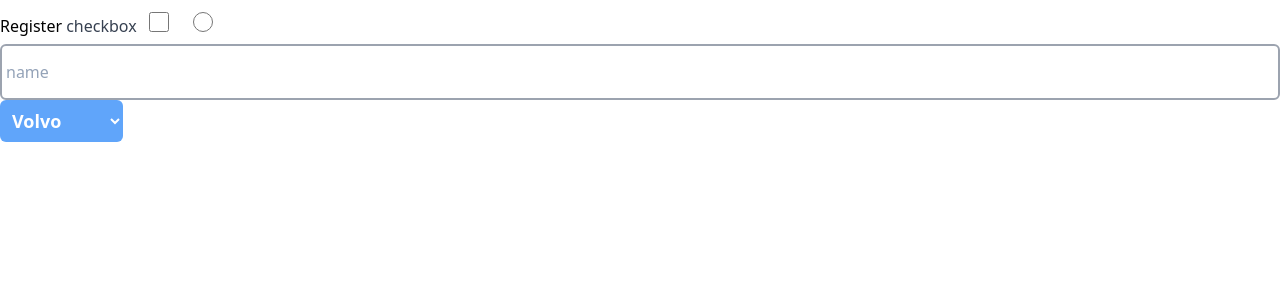
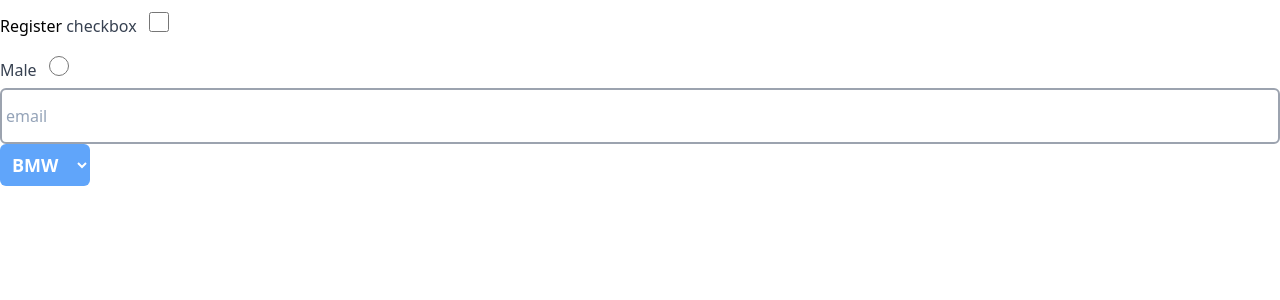
Before and after one commit to dipstech1/react-lib-prac, a React (Vite) app: page / in a window 1280 px wide. Shown: the top 300 px of the page. Built offline with nearby package versions, Linux system fonts and the light colour scheme.

Commit message:
reusbale component created

```diff
--- a/src/App.tsx
+++ b/src/App.tsx
@@ -1,21 +1,26 @@
 
 import { Button } from '@ui/Button'
+import { Textbox } from '@ui/Textbox'
+import { Radio } from '@ui/Radio'
+import { Select } from '@ui/Select'
 
 function App() {
+
+  const chg = (e:any) => {
+    console.log(e);
+
+  }
 
   return (
     <>
       <Button label='Register' type='button' />
       <label> checkbox</label>
       <input  type='checkbox'/>
-      <input type='radio'/>
-      <input type='text' placeholder='name'/>
-      <select name="cars" id="cars">
-  <option value="volvo">Volvo</option>
-  <option value="saab">Saab</option>
-  <option value="mercedes">Mercedes</option>
-  <option value="audi">Audi</option>
-</select>
+      <Radio name='gender' id='male' value={'Male'} label='Male'/>
+      {/* <input type='text' placeholder='name'/> */}
+      <Textbox placeholder='email'/>
+
+      <Select selectList={[{label:'Volvo', value:'Volvo'},{label:'BMW', value:'BMW'}]} onChange={chg} value={'BMW'}/>
 
 
     </>
--- /dev/null
+++ b/src/shared/ui/Radio/index.tsx
@@ -0,0 +1,14 @@
+import { HTMLProps } from "react"
+
+interface IRadioProps extends HTMLProps<HTMLInputElement>{
+
+}
+
+export const Radio = ({name,id, value, checked, label} : IRadioProps) => {
+  return (
+    <div>
+        <label htmlFor={label}>{label}</label>
+        <input type='radio' name={name} value={value} id={id} checked={checked}/>
+    </div>
+  )
+}
--- /dev/null
+++ b/src/shared/ui/Select/index.tsx
@@ -0,0 +1,26 @@
+import { ChangeEvent, HTMLProps } from "react";
+
+interface ISelectListOptions {
+    label: string;
+    value: string
+}
+
+interface ISelectProps extends HTMLProps<HTMLSelectElement> {
+    selectList: ISelectListOptions[],
+    onChange : (event: ChangeEvent<HTMLSelectElement>) => void
+}
+
+export const Select = (props: ISelectProps) => {
+    return (
+        <div>
+            <select name="cars" id="cars" onChange={props.onChange}>
+                <option value={''}>Select</option>
+                {
+                    props.selectList?.map((data,ind) => (
+                        <option key={ind} value={data?.value} selected = {props.value === data?.value}> {data?.label}</option>
+                    ))
+                }
+            </select>
+        </div>
+    )
+}
--- /dev/null
+++ b/src/shared/ui/Textbox/index.tsx
@@ -0,0 +1,20 @@
+import { HTMLProps } from "react";
+
+interface ITextBox extends HTMLProps<HTMLInputElement> {
+
+}
+
+export const Textbox = ({
+  placeholder,
+  value,
+  type = "text",
+  label,
+  onChange
+}: ITextBox) => {
+  return (
+    <div>
+      <label htmlFor={label}>{label}</label>
+      <input type={type} placeholder={placeholder} value={value} onChange={onChange} />
+    </div>
+  )
+}
```
